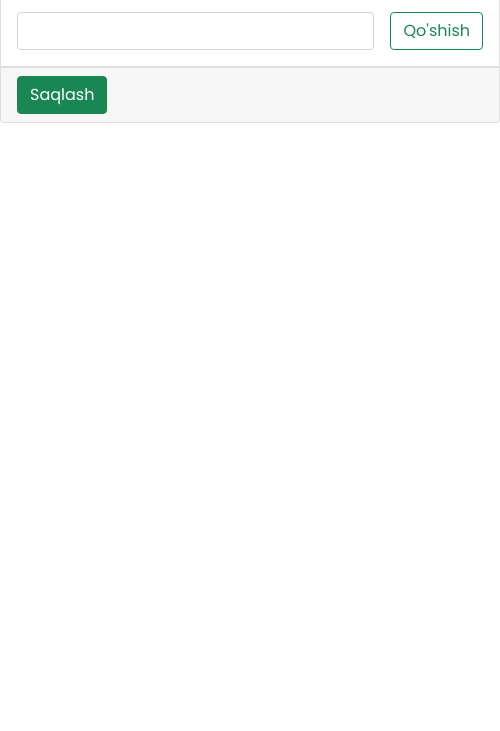
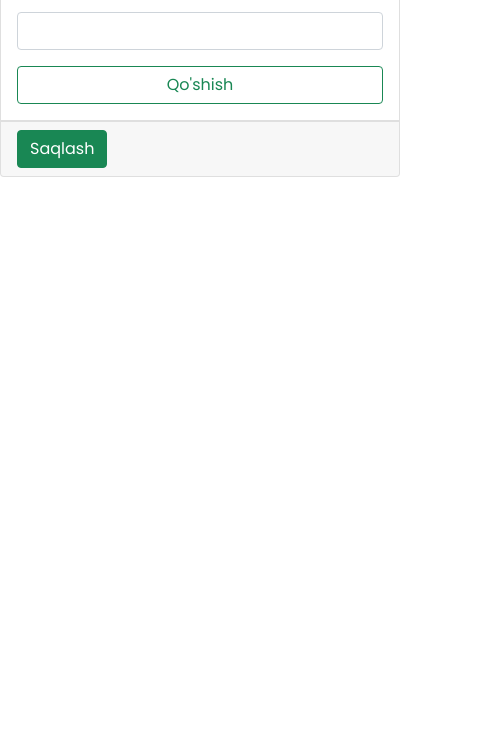
Before and after one commit to MuhammadaminAbbosov/Note, a plain HTML site: page index.html in a window 390 px wide. Shown: the part 113-844 px from the top of the page, 500 px wide, since content can reach past the window. Drawn offline with nearby package versions, Linux system fonts and the light colour scheme.

Commit message:
change width

```diff
--- a/styles/main.scss
+++ b/styles/main.scss
@@ -9,7 +9,7 @@
 
 
 .note-card {
-    width: 600px;
+    width: 800px;
     margin: 100px auto 0 auto;
 }
 
@@ -22,7 +22,11 @@ ul {
 }
 @media (max-width: 800px) {
     .note-card {
-        width: 500px;
+        width: 400px;
         margin: 50px auto 0 auto;
     }
+
+    .note-form {
+        flex-direction: column;
+    }
 }
```
Also changed, not shown: styles/main.css, 1 other file.
